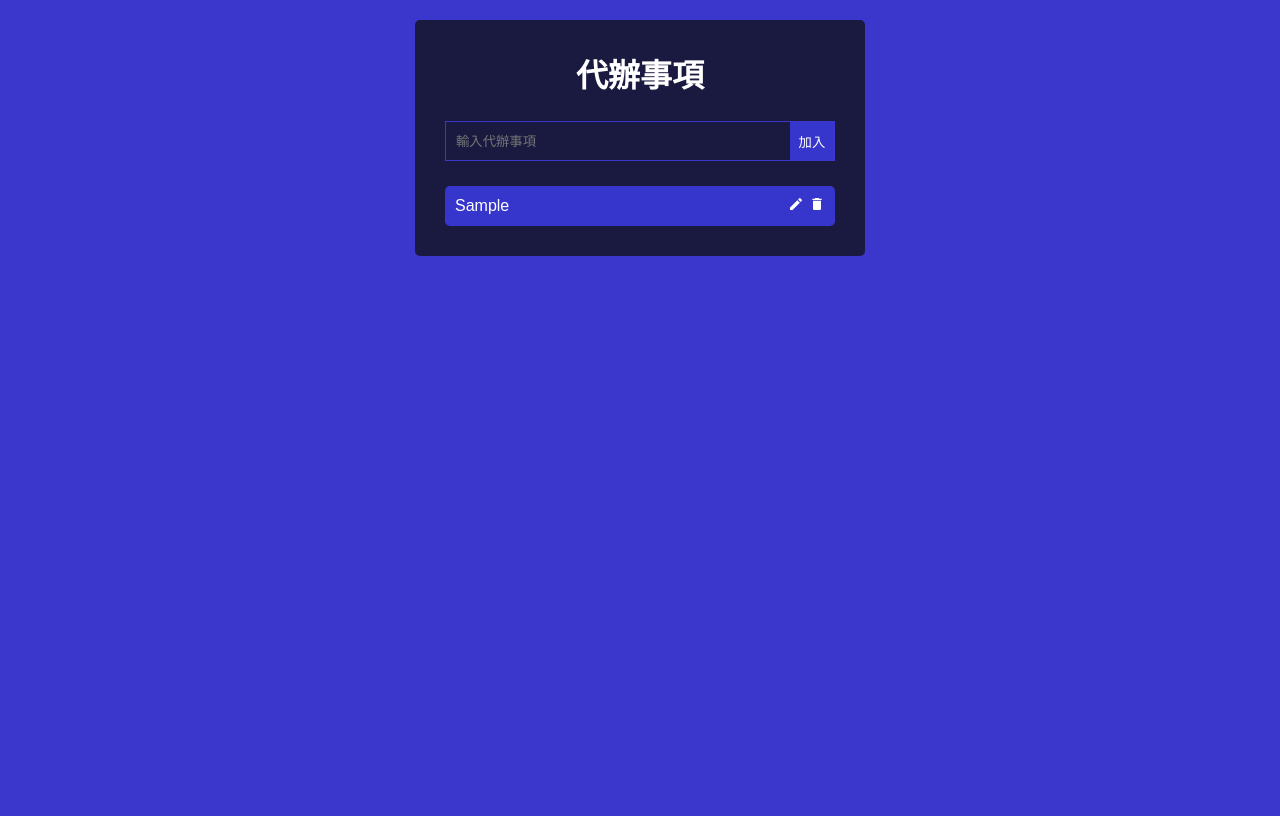
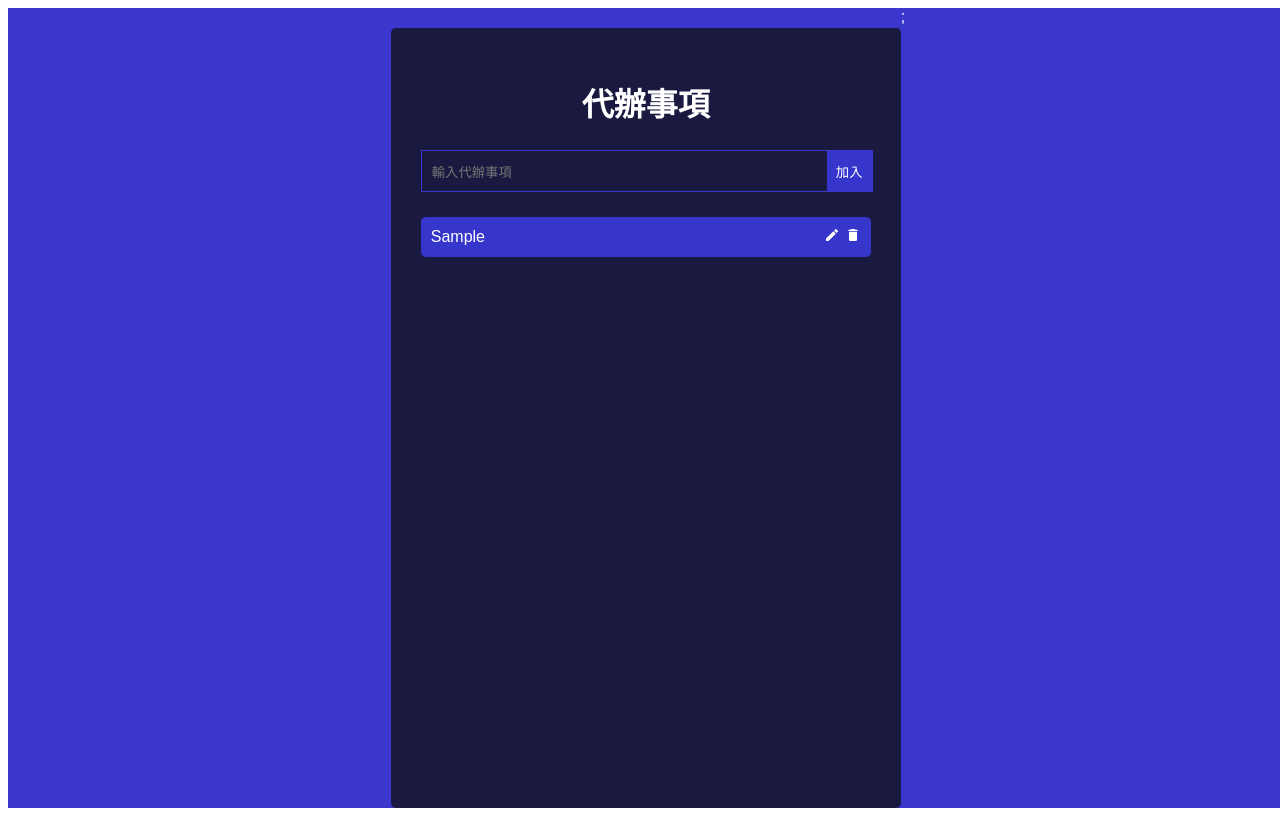
Before and after one commit to h44256/selfweb_frontend, a React (Vite) app: page /todo-list in a window 1280 px wide. Both pictures are taken after typing "Sample" into the empty fields and a click on the button "加入". Built offline with nearby package versions, Linux system fonts and the light colour scheme.

Commit message:
分離全域渲染問題, todo-list個別渲染

```diff
--- a/src/components/CreateForm.jsx
+++ b/src/components/CreateForm.jsx
@@ -1,19 +1,24 @@
+import styles from "./TodoList.module.css";
 import { useState } from "react";
 
-function CreateForm({addTodo}) {
-
-  const[content, setContent] = useState('');
+function CreateForm({ addTodo }) {
+  const [content, setContent] = useState("");
   const handleSubmit = (e) => {
-    e.preventDefault()
+    e.preventDefault();
     addTodo(content);
-    setContent('');
-  }
+    setContent("");
+  };
 
   return (
-    <form className="create-form" onSubmit={handleSubmit}>
-      <input type="text" placeholder="輸入代辦事項"
-      value={content}
-      onChange={(e)=>{setContent(e.target.value)}}/>
+    <form className={styles["create-form"]} onSubmit={handleSubmit}>
+      <input
+        type="text"
+        placeholder="輸入代辦事項"
+        value={content}
+        onChange={(e) => {
+          setContent(e.target.value);
+        }}
+      />
       <button type="submit">加入</button>
     </form>
   );
--- a/src/components/Todo.css
+++ /dev/null
@@ -1,9 +0,0 @@
-.delete-icon{
-    cursor: pointer;
-    margin-left: 5px;
-}
-
-.completed{
-    opacity: 0.4;
-    text-decoration: line-through 3px black;
-}
--- a/src/components/Todo.jsx
+++ b/src/components/Todo.jsx
@@ -1,15 +1,22 @@
 import { MdDelete, MdEdit } from "react-icons/md";
-import "./Todo.css";
+import styles from "./TodoList.module.css";
 import EditForm from "./EditForm";
 
-function Todo({ todo, deleteTodo, toggleCompleted, toggleIsEditing, editTodo }) {
-
+function Todo({
+  todo,
+  deleteTodo,
+  toggleCompleted,
+  toggleIsEditing,
+  editTodo,
+}) {
   return (
     // <div className="todo completed">
     todo.isEditing ? (
-      <EditForm todo={todo} editTodo={editTodo}/>
+      <EditForm todo={todo} editTodo={editTodo} />
     ) : (
-      <div className={`todo ${todo.isCompleted ? "completed" : ""}`}>
+      <div
+        className={`${styles.todo} ${todo.isCompleted ? styles.completed : ""}`}
+      >
         <p
           onClick={() => {
             toggleCompleted(todo.id);
@@ -28,7 +35,8 @@ function Todo({ todo, deleteTodo, toggleCompleted, toggleIsEditing, editTodo })
             onClick={() => {
               deleteTodo(todo.id);
             }}
-            className="delete-icon"
+            // className="delete-icon"
+            className={styles["delete-icon"]}
           />
         </div>
       </div>
--- a/src/pages/TodoList.css
+++ b/src/components/TodoList.module.css
@@ -1,4 +1,4 @@
-*{
+/* *{
     padding: 0;
     margin:0;
     box-sizing: border-box;
@@ -12,7 +12,26 @@ body{
     justify-content: center;
     font-family: sans-serif;
 
-}
+} */
+
+.todoPage {
+    background-color: #3b36cc;
+    color: white;
+    font-family: sans-serif;
+
+    /* 確保鋪滿整個畫面 */
+    min-height: 100vh;
+    width: 100vw;
+
+    /* 排版 */
+    display: flex;
+    justify-content: center;
+
+    /* 移除預設內外距，避免邊緣空白 */
+    padding: 0;
+    margin: 0;
+    box-sizing: border-box;
+  }
 
 .wrapper{
     width: 450px;
@@ -62,3 +81,13 @@ body{
     justify-content: space-between;
     align-items: center;
 }
+
+.delete-icon{
+    cursor: pointer;
+    margin-left: 5px;
+}
+
+.completed{
+    opacity: 0.4;
+    text-decoration: line-through 3px black;
+}
--- a/src/components/TodoWrapper.jsx
+++ b/src/components/TodoWrapper.jsx
@@ -1,3 +1,4 @@
+import styles from "./TodoList.module.css";
 import CreateForm from "./CreateForm";
 import Todo from "./Todo";
 import { useState, useEffect } from "react";
@@ -88,7 +89,7 @@ function TodoWrapper() {
   };
 
   return (
-    <div className="wrapper">
+    <div className={styles.wrapper}>
       <h1>代辦事項</h1>
       <CreateForm addTodo={addTodo} />
       {todos.map((todo) => {
--- a/src/pages/TodoList.jsx
+++ b/src/pages/TodoList.jsx
@@ -1,8 +1,12 @@
 import TodoWrapper from "../components/TodoWrapper";
-import "./TodoList.css";
+import styles from "../components/TodoList.module.css";
 
 function TodoList() {
-  return <TodoWrapper />;
+  return (
+    <div className={styles.todoPage}>
+      <TodoWrapper />;
+    </div>
+  );
 }
 
 export default TodoList;
```
Also changed, not shown: src/App.css (+10 -0 lines).
